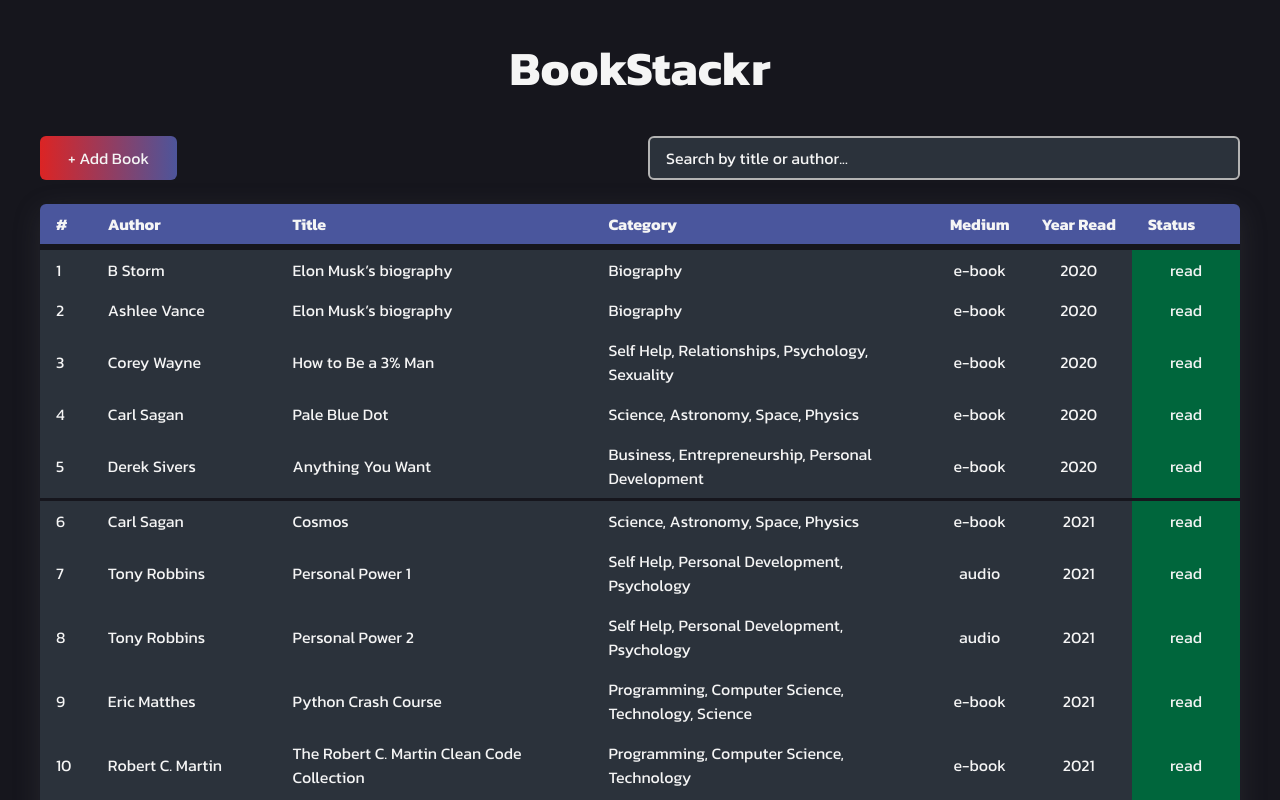
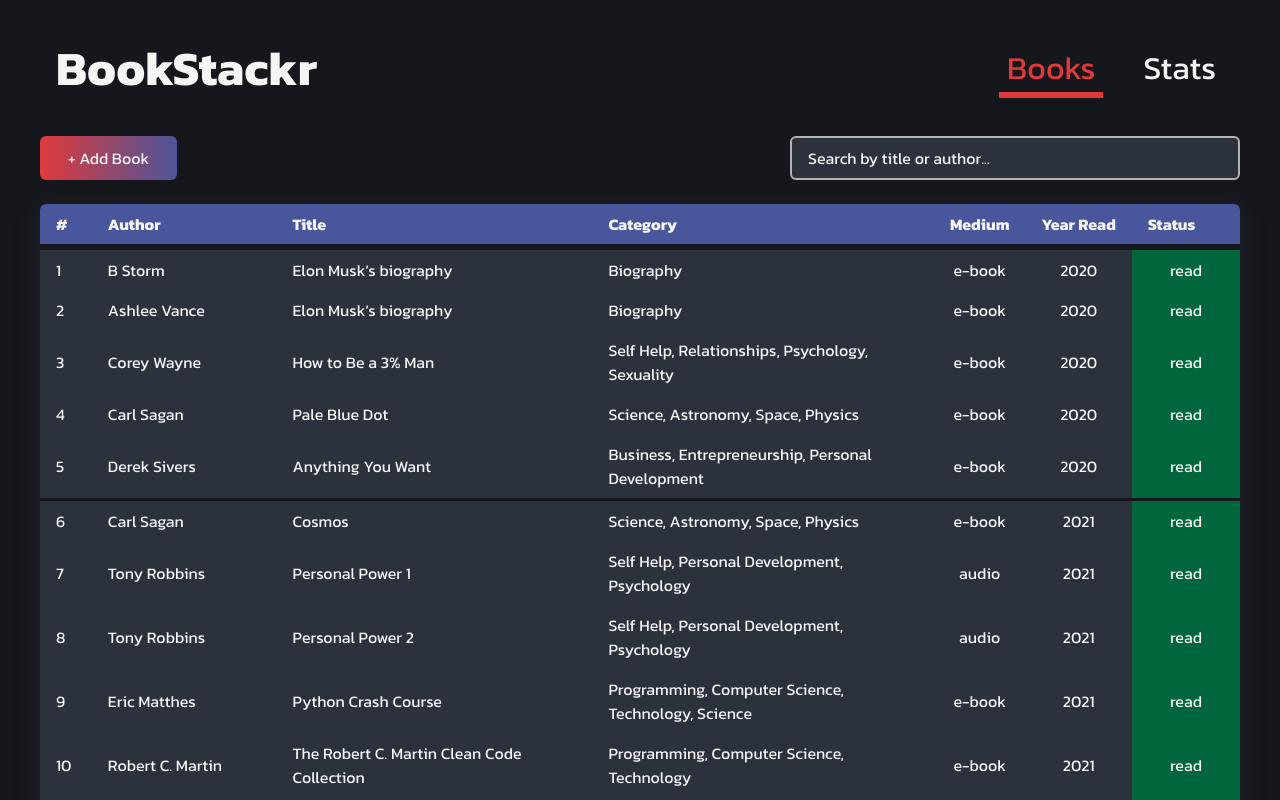
Before and after one commit to 0mppula/BookStackr, a React (Create React App) app: page /books in a window 1280 px wide. Shown: the top 800 px of the page. Built offline with nearby package versions, Linux system fonts and the light colour scheme.

Commit message:
Added nav to app.

```diff
--- a/package.json
+++ b/package.json
@@ -12,6 +12,7 @@
     "@types/react-dom": "^18.0.11",
     "react": "^18.2.0",
     "react-dom": "^18.2.0",
+    "react-router-dom": "^6.8.1",
     "react-scripts": "5.0.1",
     "react-table": "^7.8.0",
     "typescript": "^4.9.5",
--- a/src/App.tsx
+++ b/src/App.tsx
@@ -1,12 +1,20 @@
 import { FC } from 'react';
+import { Routes, Route, Navigate } from 'react-router-dom';
+
 import Books from './components/Books';
+import Stats from './components/Stats';
+import Nav from './components/Nav';
 
 const App: FC = () => {
 	return (
 		<div className="app-container">
-			<h1>BookStackr</h1>
+			<Nav />
 
-			<Books />
+			<Routes>
+				<Route path="/books" element={<Books />} />
+				<Route path="/stats" element={<Stats />} />
+				<Route path="*" element={<Navigate replace to="/books" />} />
+			</Routes>
 		</div>
 	);
 };
--- a/src/assets/styles/index.css
+++ b/src/assets/styles/index.css
@@ -1,8 +1,8 @@
 @import url('https://fonts.googleapis.com/css2?family=Kanit:ital,wght@0,100;0,200;0,300;0,400;0,500;0,600;0,700;0,800;0,900;1,100;1,200;1,300;1,400;1,500;1,600;1,700;1,800;1,900&display=swap');
 
 :root {
-	--primary: #dc2424;
-	--secondary: #4a569d;
+	--primary: #df3a3a;
+	--secondary: #49569c;
 	--font-main: 'Kanit', sans-serif;
 	--dark: #16161d;
 	--dark-alt: #2b323b;
@@ -32,14 +32,55 @@
 	color: var(--light);
 }
 
+nav {
+	width: 100%;
+	display: flex;
+	align-items: center;
+	justify-content: space-between;
+	margin-bottom: 2rem;
+	padding: 0 1rem;
+	user-select: none;
+}
+
+nav > a {
+	padding: 0;
+}
+
+nav > a {
+	padding: 0;
+}
+
+nav ul {
+	list-style-type: none;
+	display: flex;
+	gap: 2rem;
+}
+
+nav ul a {
+	font-size: 2rem;
+}
+
+a {
+	text-decoration: none;
+	transition: 0.3s;
+	color: var(--light);
+	padding: 0rem 0.5rem;
+}
+
+nav ul a:hover,
+nav ul a.active {
+	color: var(--primary);
+	border-bottom: solid 0.375rem;
+}
+
 body {
 	background-color: var(--dark);
 	color: var(--light);
+	overflow-y: scroll;
 }
 
 h1 {
 	font-size: 3rem;
-	margin-bottom: 2rem;
 }
 
 button {
@@ -61,10 +102,9 @@ button {
 	transition: 0.5s;
 }
 
-button:hover {
-	background-position: right;
-	color: #fff;
-	text-decoration: none;
+button:hover,
+button:focus-visible {
+	background-position: 99%;
 }
 
 input {
@@ -142,3 +182,13 @@ td,
 th {
 	padding: 0.5rem 1rem;
 }
+
+@media only screen and (max-width: 576px) {
+	nav {
+		flex-direction: column;
+	}
+
+	nav ul {
+		justify-content: center;
+	}
+}
--- /dev/null
+++ b/src/components/Nav.tsx
@@ -0,0 +1,27 @@
+import { FC } from 'react';
+import { NavLink, Link } from 'react-router-dom';
+
+const Nav: FC = () => {
+	return (
+		<nav>
+			<Link className="app-name" to="/">
+				<h1>BookStackr</h1>
+			</Link>
+
+			<ul>
+				<li>
+					<NavLink className={({ isActive }) => (isActive ? 'active' : '')} to="/books">
+						Books
+					</NavLink>
+				</li>
+				<li>
+					<NavLink className={({ isActive }) => (isActive ? 'active' : '')} to="/stats">
+						Stats
+					</NavLink>
+				</li>
+			</ul>
+		</nav>
+	);
+};
+
+export default Nav;
--- /dev/null
+++ b/src/components/Stats.tsx
@@ -0,0 +1,7 @@
+import { FC } from 'react';
+
+const Stats: FC = () => {
+	return <div>Stats</div>;
+};
+
+export default Stats;
--- a/src/components/styles.css
+++ b/src/components/styles.css
@@ -7,18 +7,23 @@
 	width: 100%;
 }
 
-.table-tools div {
-	flex-grow: 1;
-	width: calc(50% - 0.5rem);
+.table-tools div:nth-child(2) {
+	flex: 1 1 50%;
+	text-align: right;
 }
 
-.table-tools input,
 .table-tools input {
 	width: 100%;
+	max-width: 450px;
 }
 
-@media only screen and (max-width: 576px) {
+@media only screen and (max-width: 480px) {
 	.table-tools div {
-		flex: 1 1 100% !important;
+		flex: 1 1 100%;
+	}
+
+	.table-tools input {
+		width: 100%;
+		max-width: 100%;
 	}
 }
--- a/src/index.tsx
+++ b/src/index.tsx
@@ -1,5 +1,6 @@
 import React from 'react';
 import ReactDOM from 'react-dom/client';
+import { BrowserRouter as Router } from 'react-router-dom';
 
 import './assets/styles/index.css';
 import App from './App';
@@ -7,6 +8,8 @@ import App from './App';
 const root = ReactDOM.createRoot(document.getElementById('root') as HTMLElement);
 root.render(
 	<React.StrictMode>
-		<App />
+		<Router>
+			<App />
+		</Router>
 	</React.StrictMode>
 );
```
Also changed, not shown: 1 other file (tests, documents, lock files or other folders).
